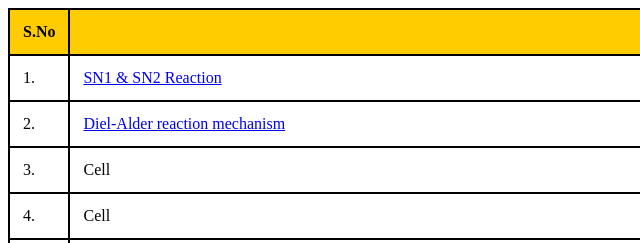
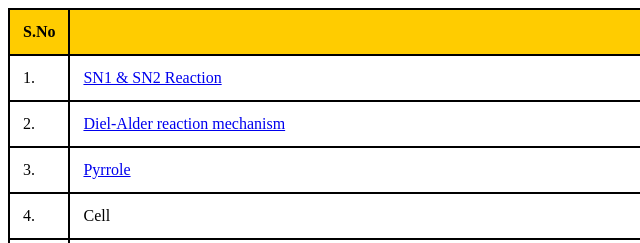
Before and after one commit to abhisheksuna333/prangya, a plain HTML site: page index.html in a window 1280 px wide. Shown: the top 243 px of the page, 0-640 px from the left. Drawn offline with Linux system fonts and the light colour scheme.

Commit message:
Update index.html

```diff
--- a/index.html
+++ b/index.html
@@ -46,7 +46,7 @@ table.GeneratedTable thead {
     </tr>
     <tr>
       <td>3.</td>
-      <td>Cell</td>
+      <td><a href="three.html">Pyrrole</a></td>
     </tr>
         <tr>
       <td>4.</td>
```
